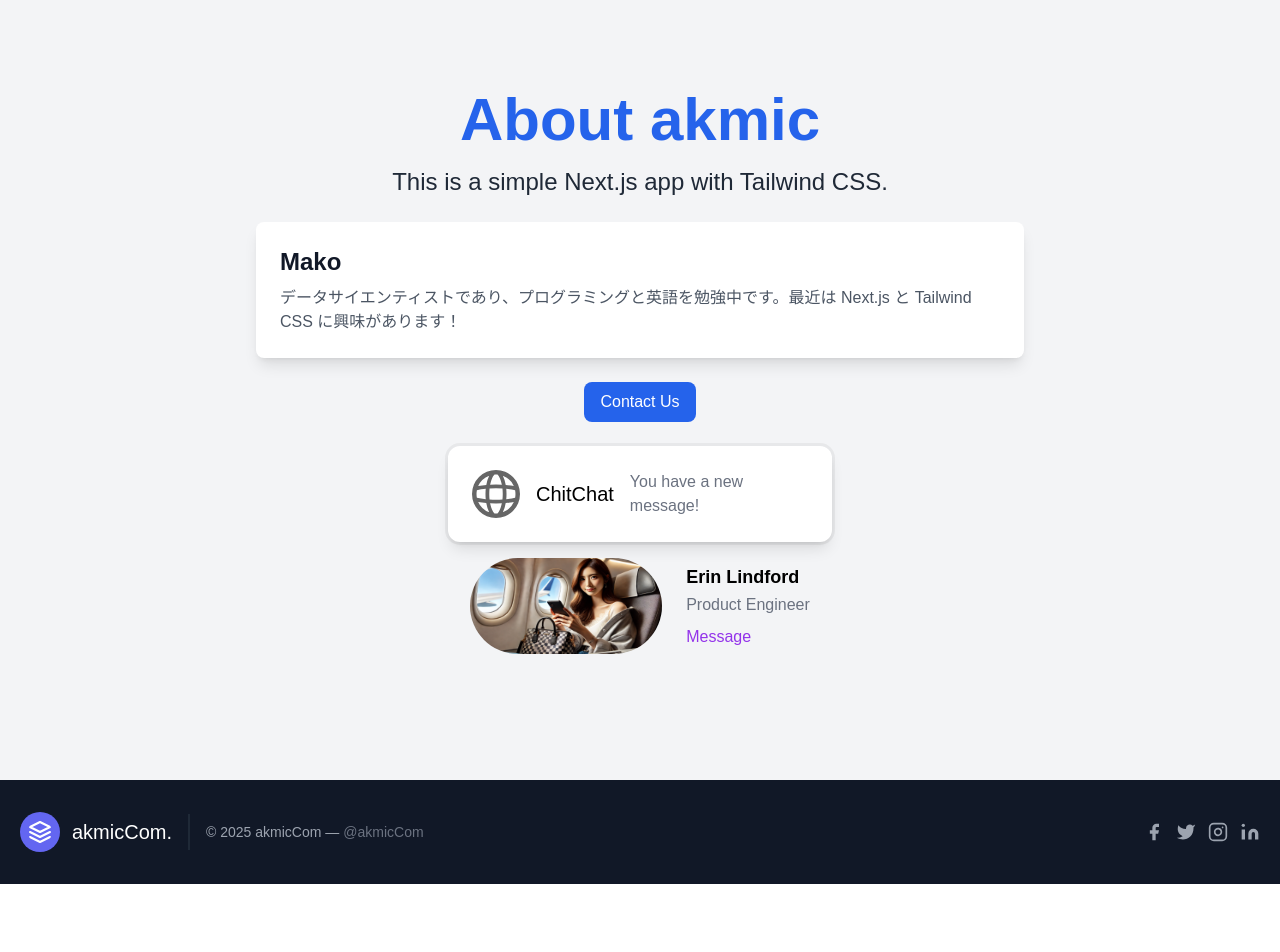
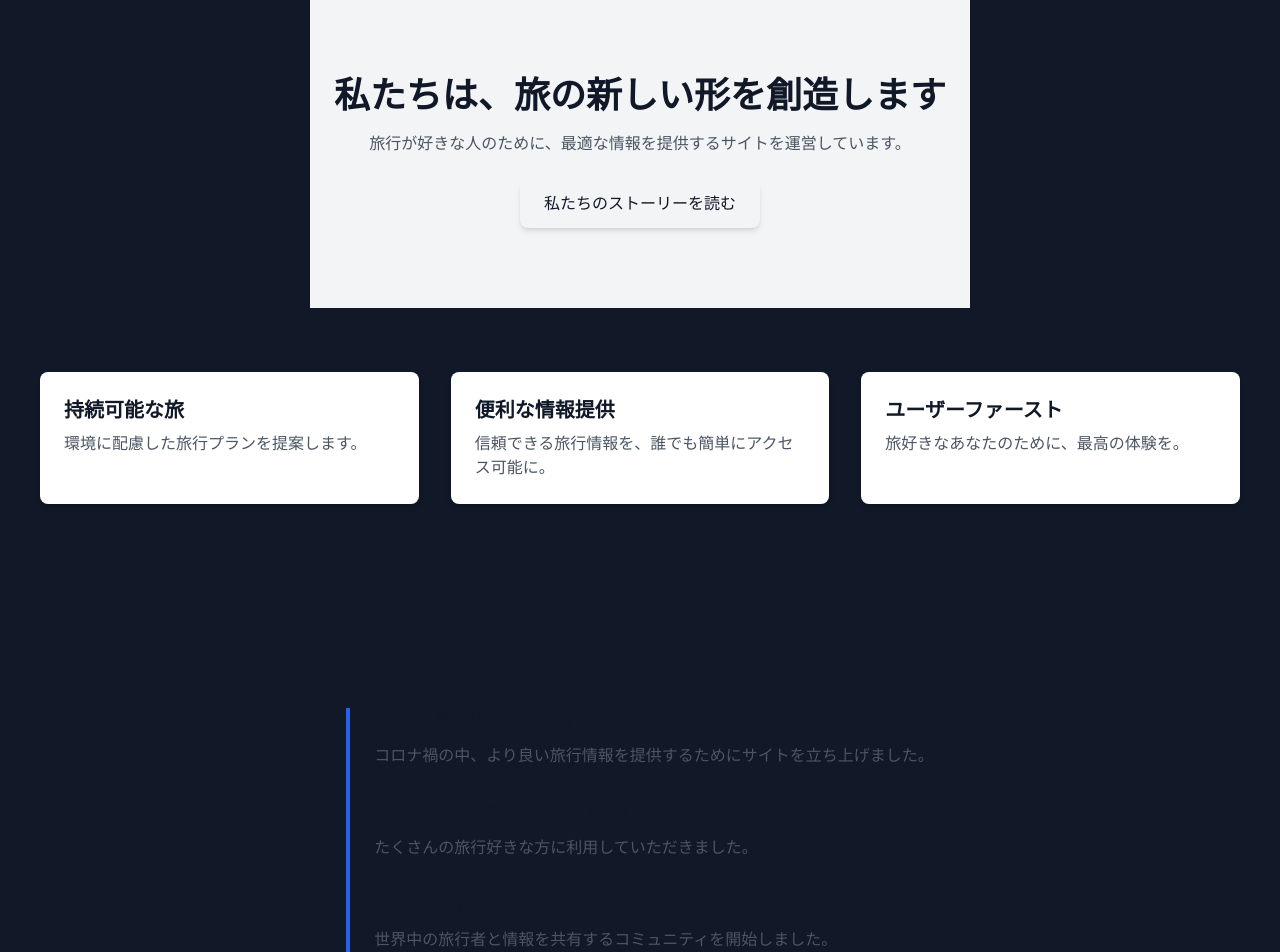
Before and after one commit to akmiccom/akmicWebApp, a Next.js app in the folder akmic-app_02/: page /about in a window 1280 px wide. Shown: the part 100-1052 px from the top of the page. Before the commit the page ends 984 px from the top, so only its background shows below. Built offline with nearby package versions, Linux system fonts and the light colour scheme.

Commit message:
working about us

```diff
--- a/akmic-app_02/src/app/about/page.tsx
+++ b/akmic-app_02/src/app/about/page.tsx
@@ -1,8 +1,11 @@
-import Image from 'next/image';
+// import Image from "next/image";
+import HeroSection from "@components/HeroSection";
+import OurMission from "@components/OurMission";
+import OurStory from "@components/OurStory";
+import OurTeam from "@components/OurTeam";
 
 export default function About() {
   return (
-
     // min-h-screen 最小の高さを画面いっぱいに、縦中央配置に便利
     // flex flex-col 子要素を 縦並びにする flex-row で横並びに(デフォルト)
     // items-center 子要素を水平方向の中央に item-start 上寄せ, item-end 下寄せ, -stretch 高さ最大, -baseline テキストベース揃え
@@ -11,18 +14,24 @@ export default function About() {
     // bg-gray-100 背景色を薄いグレーに 50, 100, 200, 500, 900
     // text-blue-100 文字色を青に 50, 100, 200, 500, 900
 
-
-        <div className="min-h-screen bg-gray-100 flex flex-col items-center justify-center p-4">
-
-            <h1 className="text-4xl sm:text-5xl md:text-6xl font-bold text-blue-600 mb-4">About akmic</h1>
-            <p className='text-lg md:text-xl lg:text-2xl text-gray-800 text-center max-w-4xl'>
+    <div className="min-h-screen bg-gray-900 flex flex-col items-center justify-center p-4">
+      <HeroSection />
+      <OurMission />
+      <OurStory />
+      <OurTeam />
+    </div>
+      /* <h1 className="text-4xl sm:text-5xl md:text-6xl font-bold text-blue-600 mb-4">
+        About akmic
+      </h1>
+      <p className="text-lg md:text-xl lg:text-2xl text-gray-800 text-center max-w-4xl">
         This is a simple Next.js app with Tailwind CSS.
       </p>
 
       <div className="mt-6 bg-white shadow-lg rounded-lg p-6 w-full max-w-3xl">
         <h2 className="text-2xl font-semibold text-gray-900">Mako</h2>
         <p className="text-gray-600 mt-2">
-                    データサイエンティストであり、プログラミングと英語を勉強中です。最近は Next.js と Tailwind CSS に興味があります！
+          データサイエンティストであり、プログラミングと英語を勉強中です。最近は
+          Next.js と Tailwind CSS に興味があります！
         </p>
       </div>
 
@@ -31,13 +40,29 @@ export default function About() {
       </button>
 
       <div className="mx-auto flex max-w-sm items-center gap-x-4 rounded-xl bg-white p-6 shadow-lg outline outline-black/5 dark:bg-slate-800 dark:shadow-none dark:-outline-offset-1 dark:outline-white/10">
-                <Image className="size-12 shrink-0" src="/globe.svg" alt="ChitChat Logo" width={50} height={50} />
-                <div className="text-xl font-medium text-black dark:text-white">ChitChat</div>
-                <p className="text-gray-500 dark:text-gray-400">You have a new message!</p>
+        <Image
+          className="size-12 shrink-0"
+          src="/globe.svg"
+          alt="ChitChat Logo"
+          width={50}
+          height={50}
+        />
+        <div className="text-xl font-medium text-black dark:text-white">
+          ChitChat
+        </div>
+        <p className="text-gray-500 dark:text-gray-400">
+          You have a new message!
+        </p>
       </div>
 
       <div className="flex flex-col gap-2 p-8 sm:flex-row sm:items-center sm:gap-6 sm:py-4 ...">
-                <Image className="mx-auto block h-24 rounded-full sm:mx-0 sm:shrink-0" src="/images/ana_tokuten_01_1920_1080.webp" alt=""  width={192} height={108}/>
+        <Image
+          className="mx-auto block h-24 rounded-full sm:mx-0 sm:shrink-0"
+          src="/images/ana_tokuten_01_1920_1080.webp"
+          alt=""
+          width={192}
+          height={108}
+        />
         <div className="space-y-2 text-center sm:text-left">
           <div className="space-y-0.5">
             <p className="text-lg font-semibold text-black">Erin Lindford</p>
@@ -47,13 +72,9 @@ export default function About() {
             Message
           </button>
         </div>
-            </div>
-
-        </div>
+      </div> */
   );
 }
-
-
 
 // フォントサイズ
 // text-xs	12px	0.75rem
--- /dev/null
+++ b/akmic-app_02/src/components/HeroSection.tsx
@@ -0,0 +1,17 @@
+export default function HeroSection() {
+  return (
+    <div className="bg-gray-100 dark:bg-gray-900 py-20">
+      <div className="max-w-7xl mx-auto text-center px-6">
+        <h1 className="text-4xl font-extrabold text-gray-900 dark:text-white">
+          私たちは、旅の新しい形を創造します
+        </h1>
+        <p className="mt-4 text-gray-600 dark:text-gray-300">
+          旅行が好きな人のために、最適な情報を提供するサイトを運営しています。
+        </p>
+        <button className="mt-6 px-6 py-3 bg-gray-100 text-gray-900 rounded-lg shadow-md hover:bg-blue-700 transition">
+          私たちのストーリーを読む
+        </button>
+      </div>
+    </div>
+  );
+}
--- /dev/null
+++ b/akmic-app_02/src/components/OurMission.tsx
@@ -0,0 +1,48 @@
+const oteamMembers = [
+  {
+    misson: "持続可能な旅",
+    detail: "環境に配慮した旅行プランを提案します。",
+  },
+  {
+    misson: "持続可能な旅",
+    detail: "環境に配慮した旅行プランを提案します。",
+  },
+  {
+    misson: "持続可能な旅",
+    detail: "環境に配慮した旅行プランを提案します。",
+  },
+];
+
+
+export default function OurMission() {
+  return (
+    <div className="max-w-7xl mx-auto px-6 py-16">
+      <div className="grid grid-cols-1 md:grid-cols-3 gap-8">
+        <div className="bg-white dark:bg-gray-800 p-6 rounded-lg shadow-md">
+          <h3 className="text-xl font-semibold text-gray-900 dark:text-white">
+            持続可能な旅
+          </h3>
+          <p className="mt-2 text-gray-600 dark:text-gray-300">
+            環境に配慮した旅行プランを提案します。
+          </p>
+        </div>
+        <div className="bg-white dark:bg-gray-800 p-6 rounded-lg shadow-md">
+          <h3 className="text-xl font-semibold text-gray-900 dark:text-white">
+            便利な情報提供
+          </h3>
+          <p className="mt-2 text-gray-600 dark:text-gray-300">
+            信頼できる旅行情報を、誰でも簡単にアクセス可能に。
+          </p>
+        </div>
+        <div className="bg-white dark:bg-gray-800 p-6 rounded-lg shadow-md">
+          <h3 className="text-xl font-semibold text-gray-900 dark:text-white">
+            ユーザーファースト
+          </h3>
+          <p className="mt-2 text-gray-600 dark:text-gray-300">
+            旅好きなあなたのために、最高の体験を。
+          </p>
+        </div>
+      </div>
+    </div>
+  );
+}
--- /dev/null
+++ b/akmic-app_02/src/components/OurStory.tsx
@@ -0,0 +1,35 @@
+export default function OurStory() {
+  return (
+    <div className="max-w-5xl mx-auto px-6 py-16">
+      <h2 className="text-3xl font-bold text-gray-900 dark:text-white text-center">
+        私たちのストーリー
+      </h2>
+      <div className="mt-10 space-y-8 border-l-4 border-blue-600 pl-6">
+        <div>
+          <h3 className="text-xl font-semibold text-gray-900 dark:text-white">
+            2020 - 海外旅行ブログのスタート
+          </h3>
+          <p className="mt-2 text-gray-600 dark:text-gray-300">
+            コロナ禍の中、より良い旅行情報を提供するためにサイトを立ち上げました。
+          </p>
+        </div>
+        <div>
+          <h3 className="text-xl font-semibold text-gray-900 dark:text-white">
+            2022 - ユーザー数1万人突破
+          </h3>
+          <p className="mt-2 text-gray-600 dark:text-gray-300">
+            たくさんの旅行好きな方に利用していただきました。
+          </p>
+        </div>
+        <div>
+          <h3 className="text-xl font-semibold text-gray-900 dark:text-white">
+            2024 - 世界中の旅人と繋がる
+          </h3>
+          <p className="mt-2 text-gray-600 dark:text-gray-300">
+            世界中の旅行者と情報を共有するコミュニティを開始しました。
+          </p>
+        </div>
+      </div>
+    </div>
+  );
+}
--- /dev/null
+++ b/akmic-app_02/src/components/OurTeam.tsx
@@ -0,0 +1,46 @@
+import Image from "next/image";
+
+const teamMembers = [
+  {
+    name: "Mako",
+    role: "データサイエンティスト & 旅行プランナー",
+    image: "/images/A_Japanese_young_woman_jun.webp",
+    commnt: "Hello!",
+},
+{
+    name: "John Doe",
+    role: "Webデベロッパー & UIデザイナー",
+    image: "/images/A_Japanese_young_woman_mar.webp",
+    commnt: "こんにちは！",
+},
+{
+    name: "Jane Smith",
+    role: "マーケティングスペシャリスト",
+    image: "/images/A_Japanese_mysterious_woman_oct.webp",
+    commnt: "アニョハセヨ",
+  },
+];
+
+export default function OurTeam() {
+  return (
+    <div className="max-w-7xl mx-auto px-6 py-16">
+      <h2 className="text-3xl font-bold text-gray-900 dark:text-white text-center">
+        私たちのチーム
+      </h2>
+      <div className="mt-10 grid grid-cols-1 sm:grid-cols-2 lg:grid-cols-3 gap-8">
+        {teamMembers.map((member, index) => (
+          <div key={index} className="bg-white dark:bg-gray-800 p-6 rounded-lg shadow-md text-center">
+            <Image src={member.image} alt={member.name} width={300} height={100}
+             className="mx-auto rounded-full shadow-lg"/>
+            {/* <img src={member.image} alt={member.name} className="w-24 h-24 mx-auto rounded-full" /> */}
+            <h3 className="mt-4 text-xl font-semibold text-gray-900 dark:text-white">
+              {member.name}
+            </h3>
+            <p className="text-gray-600 dark:text-gray-100">{member.role}</p>
+            <p className="text-gray-600 dark:text-gray-300">{member.commnt}</p>
+          </div>
+        ))}
+      </div>
+    </div>
+  );
+}
```
Also changed, not shown: akmic-app_02/src/content/wise-card-benefits.md (renamed from akmic-app_02/src/content/wise-card-benefits..md, +13 -13 lines), akmic-app_02/public/images/wise-card-benefits.webp (renamed from akmic-app_02/public/images/wise-card-benefits..webp), akmic-app_02/src/components/Button.tsx (deleted). Lines whose indentation alone changed are shown as unchanged.
